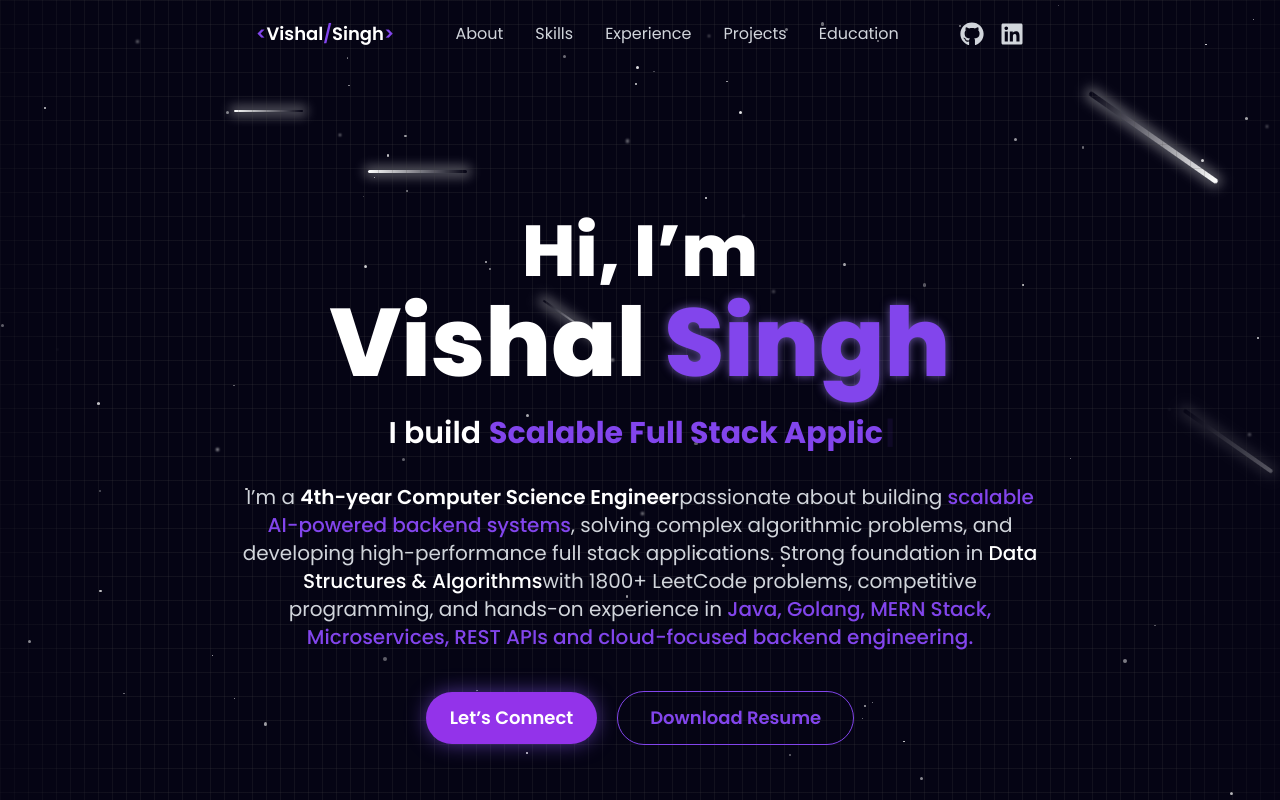
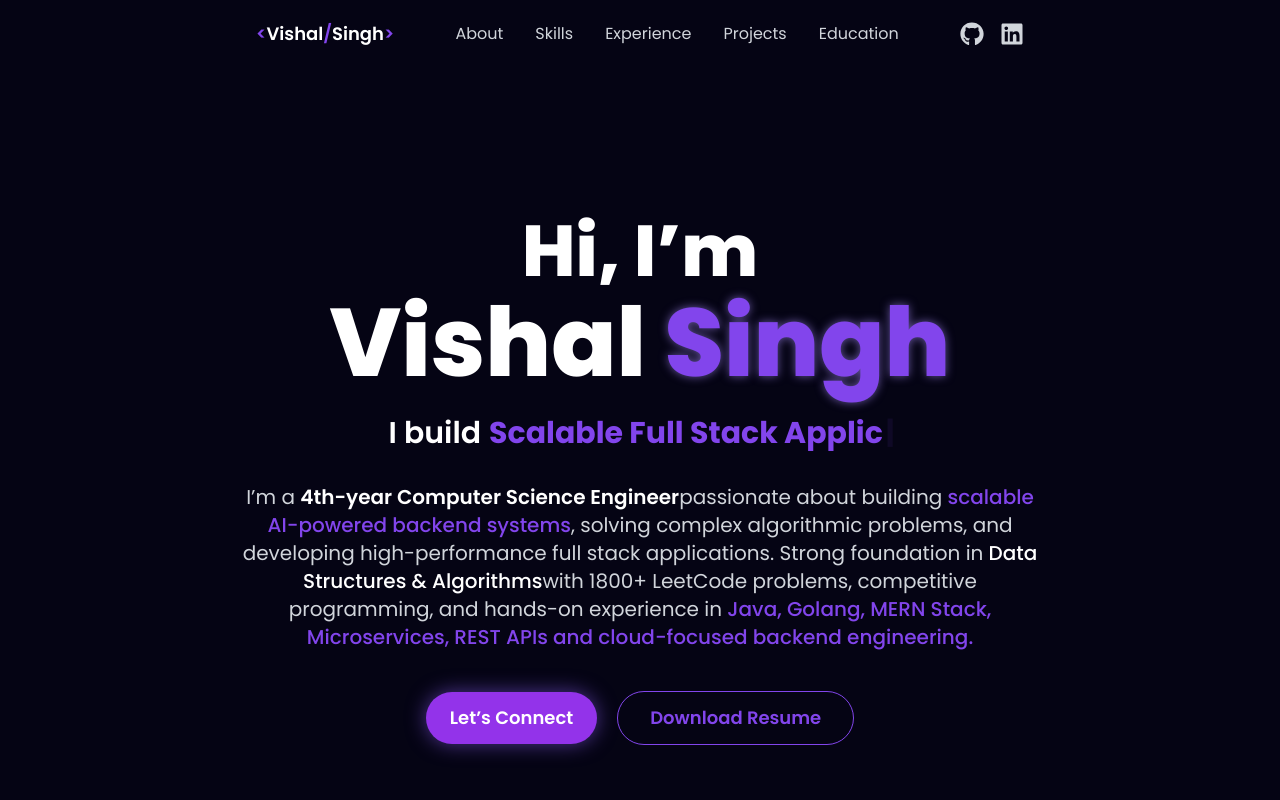
Before and after one commit to VISHAL55UIET/My-Portfolio-Website, a React (Vite) app: page / in a window 1280 px wide. Shown: the top 800 px of the page. Built offline with nearby package versions, Linux system fonts and the light colour scheme.

Commit message:
test check

```diff
--- a/src/App.jsx
+++ b/src/App.jsx
@@ -6,20 +6,11 @@ import Experience from "./components/Experience/Experience";
 import Work from "./components/Work/Work";
 import Education from "./components/Education/Education";
 import Contact from "./components/Contact/Contact";
-import { StarBackground } from "./components/StarBackground";
 import Footer from "./components/Footer/Footer";
 
 const App = () => {
   return (
     <div className="relative min-h-screen bg-[#050414] overflow-x-hidden">
-
-      {/* Star Background */}
-      <StarBackground />
-
-      {/* Grid Background */}
-      <div className="absolute inset-0 z-0 bg-[linear-gradient(to_right,#4f4f4f2e_1px,transparent_1px),linear-gradient(to_bottom,#4f4f4f2e_1px,transparent_1px)] bg-[size:14px_24px] [mask-image:radial-gradient(ellipse_60%_50%_at_50%_0%,#000_70%,transparent_100%)]"></div>
-
-      {/* Main Content */}
       <div className="relative z-10 pt-20">
         <Navbar />
         <About />
```
